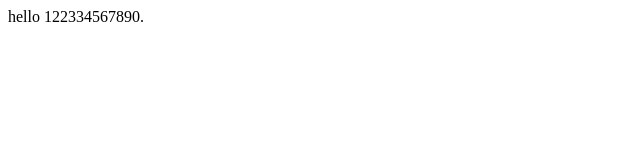
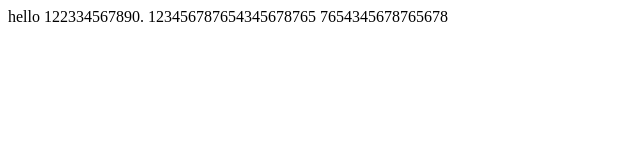
Before and after one commit to vivolc/vivolc.github.com, a plain HTML site: page index.html in a window 1280 px wide. Shown: the whole page, without its empty margins (0-640 px from the left). Drawn offline with Linux system fonts and the light colour scheme.

Commit message:
1234567890-

```diff
--- a/index.html
+++ b/index.html
@@ -1,5 +1,11 @@
 <html>
 <body>
 hello 122334567890.
+
+
+123456787654345678765
+
+
+7654345678765678<br>
 </body>
 </html>
```
